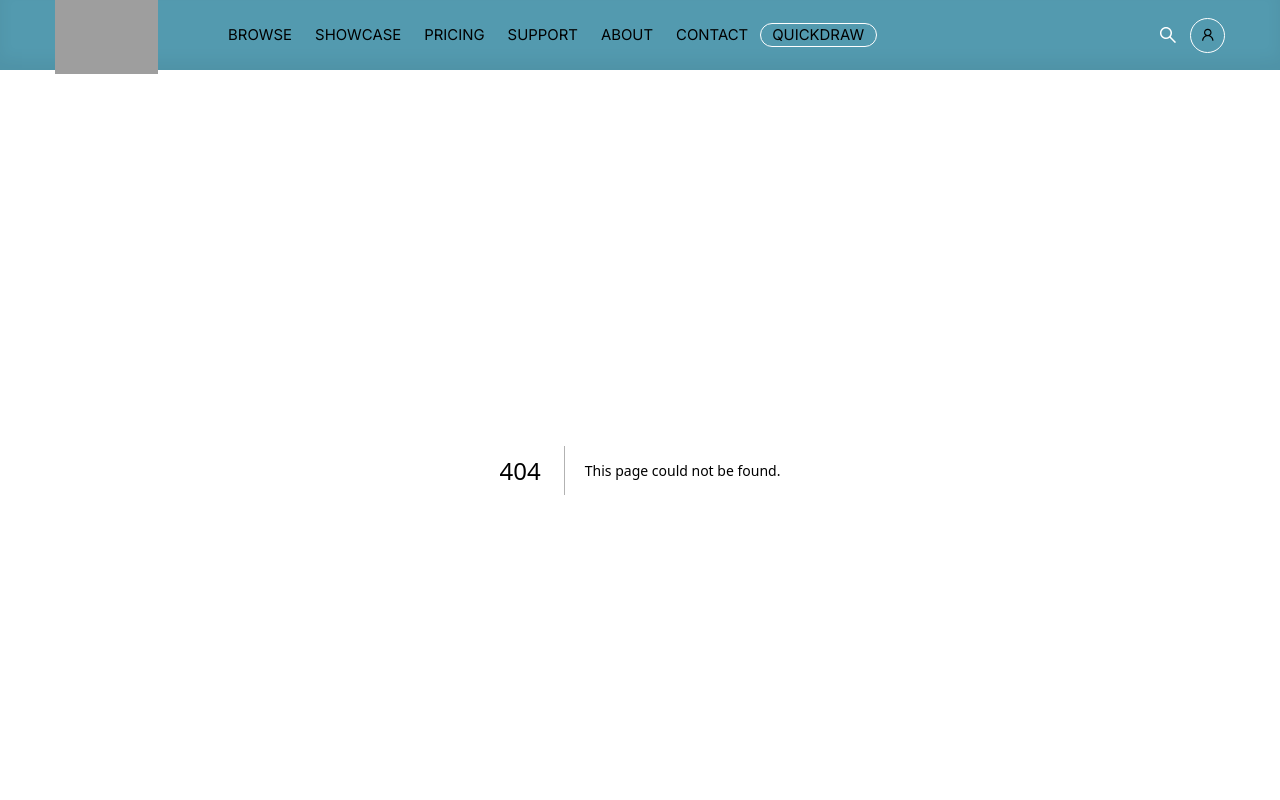
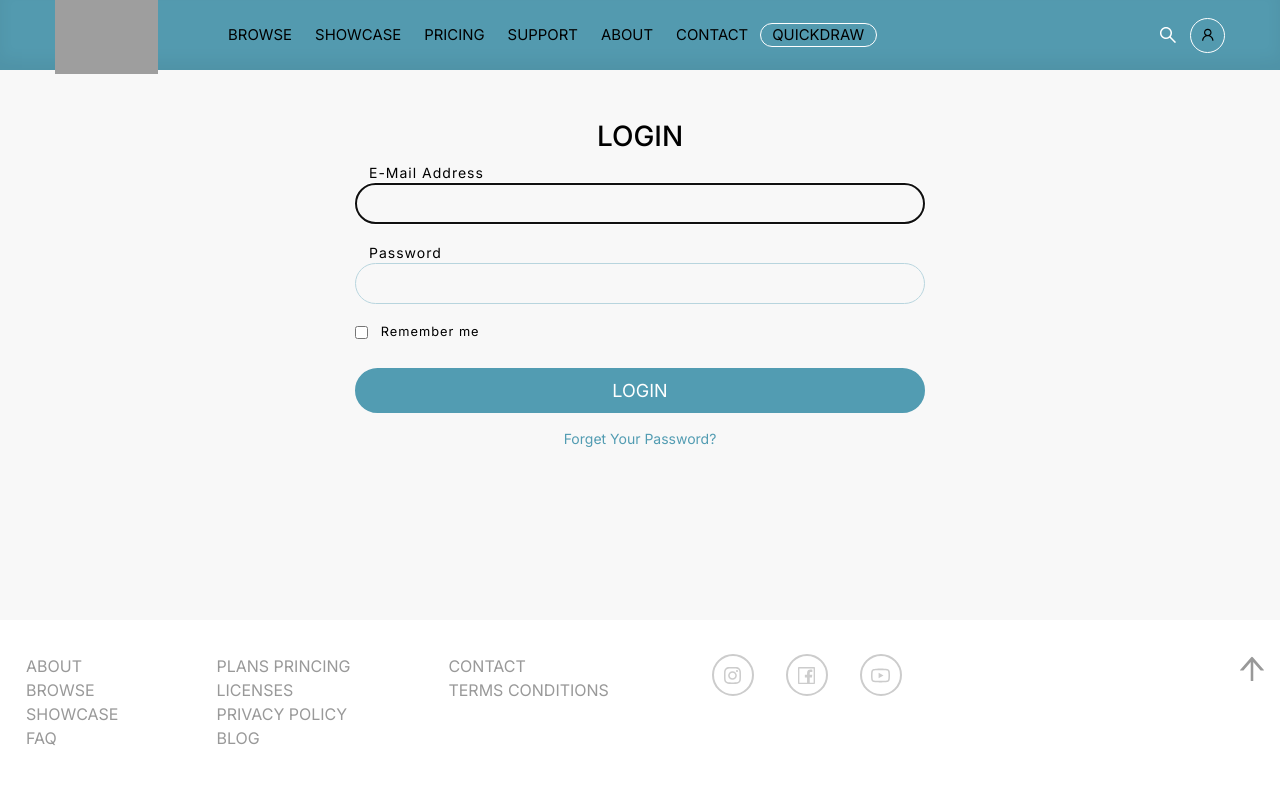
Before and after one commit to vikashcbtpl/ArtMasteryHub, a Next.js app: page /login in a window 1280 px wide. Before the commit this address had no page. Shown: the top 800 px of the page. Built offline with nearby package versions, Linux system fonts and the light colour scheme; grey boxes are pictures that could not be loaded.

Commit message:
"login and reset password page added"

```diff
--- /dev/null
+++ b/app/login/page.js
@@ -0,0 +1,12 @@
+import React from 'react';
+import Login from '../../components/LoginPage';
+
+const login = () => {
+  return (
+    <div>
+        <Login/>
+    </div>
+  )
+}
+
+export default login
--- /dev/null
+++ b/app/password-reset/page.js
@@ -0,0 +1,12 @@
+import React from 'react';
+import ResetPassword from '../../components/ResetPassword';
+
+const passwordReset = () => {
+  return (
+    <div>
+        <ResetPassword/>
+    </div>
+  )
+}
+
+export default passwordReset;
--- a/components/Home.js
+++ b/components/Home.js
@@ -5,7 +5,9 @@ import { useRouter } from "next/navigation";
 //daily-sketch-practice
 
 const Home = () => {
+
   const router = useRouter();
+
   const handleClick = () => {
     router.push("/quick-draw");
   };
@@ -17,6 +19,12 @@ const Home = () => {
   const handleAboutusClick = () => {
     router.push("./aboutus");
   };
+  const handleLoginClick = () => {
+    router.push("./login");
+  };
+  const handleResetClick = () => {
+    router.push("./password-reset");
+  };
   return (
     <main>
       <h1 className="font-bold text-black">home page</h1>
@@ -25,6 +33,8 @@ const Home = () => {
       <br/>
       <button onClick={handleContactusClick}>ContactUs</button>
       <button onClick={handleAboutusClick}>About Us</button>
+      <button onClick={handleLoginClick}>Login</button>
+      <button onClick={handleResetClick}>Reset-Password</button>
       </div>
     </main>
   );
--- /dev/null
+++ b/components/LoginPage.js
@@ -0,0 +1,32 @@
+import React from 'react';
+import '../styles/login.css';
+
+const loginPage = () => {
+  return (
+    <div>
+      <div className='login-container'>
+        <h1>Login</h1>
+        <form>
+        <div className='email-div'>
+          <label  className='email-label' for="email">E-Mail Address</label>
+          <input type='text' name='email' id='email-input' autoFocus/>
+        </div>
+        <div className='password-div'>
+          <label className='password-label' for="password">Password</label>
+          <input id='password-input' type='password' name='password' required autocomplete="current password"/>
+        </div>
+        <div className='remember-div'>
+          <input type='checkbox' id='remember-input' name='remember'/>
+          <label className='remember-label' for="remember">Remember me</label>
+        </div>
+        <button type='submit' className='login-button'>LOGIN</button>
+        <div className='forget-div'>
+          <a className='forget-anchor' href='www.google.com'>Forget Your Password?</a>
+        </div>
+        </form>
+      </div>
+    </div>
+  )
+}
+
+export default loginPage;
--- /dev/null
+++ b/components/ResetPassword.js
@@ -0,0 +1,19 @@
+import React from 'react';
+import '../styles/ResetPassword.css'
+
+const ResetPassword = () => {
+  return (
+    <div>
+        <div className='reset-container'>
+            <h1 className='heading'>RESET PASSWORD</h1>
+            <form>
+            <label className='reset-label' for="reset">E-Mail Address</label>
+            <input id='reset-input' name='reset' type='email' />
+            <button className='reset-button'>Reset Password</button>
+            </form>
+        </div>
+    </div>
+  )
+}
+
+export default ResetPassword
--- /dev/null
+++ b/styles/ResetPassword.css
@@ -0,0 +1,51 @@
+.reset-container{
+    max-width: 400px;
+    margin: 0 auto;
+    padding: 50px 15px;
+}
+.heading{
+    font-size: 22px;
+    margin-bottom: 15px;
+    color: black;
+    text-transform: uppercase;
+}
+form{
+    margin-top: 20px;
+}
+.reset-label{
+    color: #000;
+    margin-bottom: .2em;
+    margin-left: 1em;
+    font-size: 1em;
+    letter-spacing: 1px;
+}
+#reset-input{
+    display: block;
+    width: 100%;
+    background-color: transparent;
+    color: #000;
+    border-radius: 1.5em;
+    border: .1em solid #b8d5de;
+    padding: .5em 1.4em;
+    font-size: 1em;
+    background-clip: padding-box;
+}
+.reset-button{
+    background-color: #529cb2;
+    color: #fff;
+    border: 2px solid #529cb2;
+    display: inline-block;
+    width: 100%;
+    text-align: center;
+    margin-top: 20px;
+    padding: 7px 30px;
+    font-size: 18px;
+    line-height: 1.5;
+    border-radius: 2rem;
+}
+.reset-button:hover{
+    background-color: #8bc2d3;
+    border-color: #8bc2d3;
+    cursor: pointer;
+    transition: color .15s ease-in-out, background-color .15s ease-in-out, border-color .15s ease-in-out, box-shadow .15s ease-in-out;
+}
--- a/styles/footer.css
+++ b/styles/footer.css
@@ -2,6 +2,10 @@
     background-color: #fff;
     margin-top: auto;
     padding: 34px 0;
+    position: absolute;
+    bottom: 0;
+    left: 0;
+    width: 100%;
 }
 .footer-container{
     max-width: 1300px;
--- /dev/null
+++ b/styles/login.css
@@ -0,0 +1,119 @@
+.login-container{
+    max-width: 600px;
+    margin: 0 auto;
+    padding: 50px 15px;
+}
+h1{
+    color: black;
+    font-size: 1.75rem;
+    text-transform: uppercase;
+    text-align: center;
+    margin-top: 0;
+    margin-bottom: .5rem;
+    font-weight: 500;
+    line-height: 1.2;
+}
+form{
+    display: block;
+    margin-top: 0em;
+    unicode-bidi: isolate;
+}
+.email-div{
+    font-size: 14px;
+    margin-bottom: 18px;
+    position: relative;
+}
+.email-label{
+    color: #000;
+    margin-bottom: 1px;
+    margin-left: 1em;
+    font-size: 1em;
+    letter-spacing: 1px;
+}
+#email-input{
+    display: block;
+    width: 100%;
+    background-color: transparent;
+    color: #000;
+    border-radius: 0;
+    box-shadow: none;
+    box-shadow: none;
+    border-radius: 1.5em;
+    border: .1em solid #b8d5de;
+    padding: .65em 1.4em;
+    font-size: 1em;
+    background-clip: padding-box;
+}
+.password-div{
+    font-size: 14px;
+    margin-bottom: 18px;
+    position: relative;
+}
+.password-label{
+    color: #000;
+    margin-bottom: .2em;
+    margin-left: 1em;
+    font-size: 1em;
+    letter-spacing: 1px;
+}
+#password-input{
+    display: block;
+    width: 100%;
+    background-color: transparent;
+    color: #000;
+    border-radius: 0;
+    box-shadow: none;
+    box-shadow: none;
+    border-radius: 1.5em;
+    border: .1em solid #b8d5de;
+    padding: .65em 1.4em;
+    font-size: 1em;
+    background-clip: padding-box;
+}
+.remember-div{
+    margin: 0;
+    padding: 0;
+    box-sizing: border-box;
+    display: flex;
+    align-items: center;
+    justify-content: start;
+}
+#remember-input{
+    padding: 0;
+}
+.remember-label{
+    color: #000;
+    margin-bottom: .2em;
+    margin-left: 1em;
+    font-size: 0.8em;
+    letter-spacing: 1px;
+}
+.login-button{
+    background-color: #529cb2;
+    color: #fff;
+    border: 2px solid #529cb2;
+    margin-top: 1.5rem;
+    text-transform: uppercase;
+    width: 100%;
+    text-align: center;
+    padding: 7px 30px;
+    font-size: 18px;
+    line-height: 1.5;
+    border-radius: 2rem;
+
+}
+.login-button:hover{
+    background-color: #8bc2d3;
+    border-color: #8bc2d3;
+    cursor: pointer;
+    transition: color .15s ease-in-out, background-color .15s ease-in-out, border-color .15s ease-in-out, box-shadow .15s ease-in-out;
+}
+.forget-div{
+    text-align: center;
+    margin-top: 0.8rem;
+}
+.forget-anchor{
+    cursor: pointer;
+    color: #529cb2;
+    font-size: 14px;
+}
```
